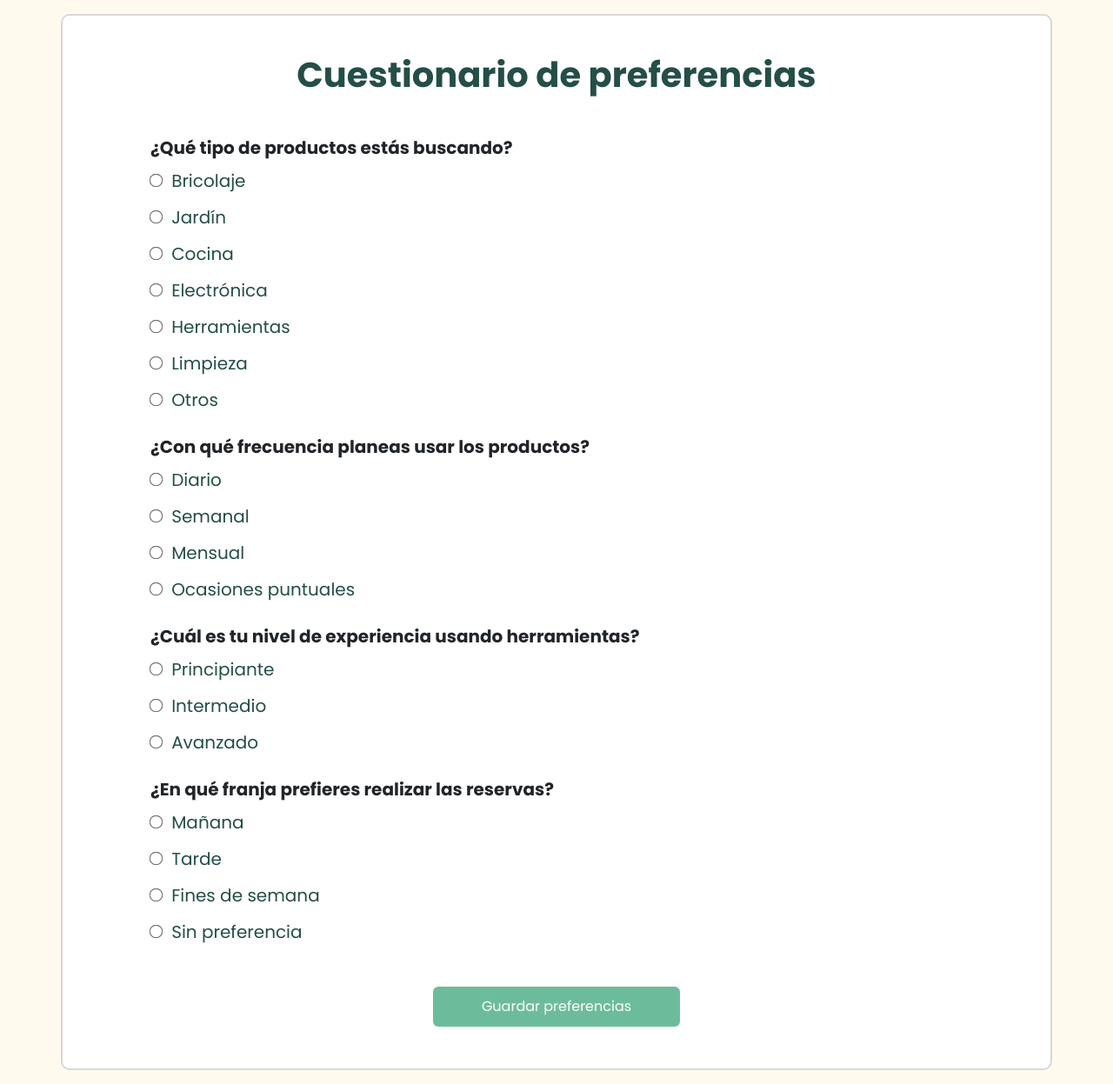
After one commit to COSATECA-TFG/Cosateca, a Django app: page /cuestionario_preferencias in a window 1280 px wide. The commit adds this page. Shown: the whole page at 87% size. Run offline with Django 5.2, Linux system fonts and the light colour scheme.

Commit message:
feature: Se ha implementado el caso de uso de realizar cuestionario inicial de preferencias

```diff
--- a/cosateca/usuario/forms.py
+++ b/cosateca/usuario/forms.py
@@ -71,3 +71,10 @@ class RegistroForm(forms.Form):
 class InicioSesionForm(forms.Form):
     nombre_usuario = forms.CharField(required=True, label='', widget=forms.TextInput(attrs={'placeholder': 'Nombre de usuario', 'class':'form-control input_formulario_inicio_sesion'}))
     contraseña = forms.CharField(required=True, label='', widget=forms.PasswordInput(attrs={'placeholder': 'Contraseña', 'class':'form-control input_formulario_inicio_sesion'}))
+
+
+class CuestionarioForm(forms.Form):
+    tarea_tipo = forms.ChoiceField(required=True, choices=[('Bricolaje', 'Bricolaje'), ('Jardín', 'Jardín'), ('Cocina', 'Cocina'), ('Electrónica', 'Electrónica'), ('Herramientas', 'Herramientas'), ('Limpieza', 'Limpieza'), ('Otros', 'Otros')], label='¿Qué tipo de productos estás buscando?', widget=forms.RadioSelect(attrs={'id': 'select_tipo',}))
+    frecuencia_uso = forms.ChoiceField(required=True, choices=[('Diario', 'Diario'), ('Semanal', 'Semanal'), ('Mensual', 'Mensual'), ('Ocasiones puntuales', 'Ocasiones puntuales')], label='¿Con qué frecuencia planeas usar los productos?', widget=forms.RadioSelect(attrs={'id': 'select_frecuencia',}))
+    experiencia = forms.ChoiceField(required=True, choices=[('Principiante', 'Principiante'), ('Intermedio', 'Intermedio'), ('Avanzado', 'Avanzado')], label='¿Cuál es tu nivel de experiencia usando herramientas?', widget=forms.RadioSelect(attrs={'id': 'select_experiencia',}))
+    franja_horaria = forms.ChoiceField(required=True, choices=[('Mañana', 'Mañana'), ('Tarde', 'Tarde'), ('Fines de semana', 'Fines de semana'), ('Sin preferencia', 'Sin preferencia')], label='¿En qué franja prefieres realizar las reservas?', widget=forms.RadioSelect(attrs={'id': 'select_franja',}))
--- a/cosateca/usuario/static/usuario/css/style.css
+++ b/cosateca/usuario/static/usuario/css/style.css
@@ -108,6 +108,10 @@ section > form > div:first-child{
 
 }
 
+.boton_envio_formulario:hover {
+  opacity: 0.9;
+}
+
 /* Inicio de sesión */
 
 
@@ -145,3 +149,46 @@ section > form > div:first-child{
     width: 30% !important;
 
 }
+
+/* Cuestionario */
+
+.item-radio {
+  display: flex;
+  align-items: center;
+  margin-bottom: 0.75rem;
+}
+
+.item-radio input[type="radio"] {
+  margin-right: 0.5rem;
+
+}
+
+.item-radio label {
+  color: #244E47;
+  font-size: 1rem;
+}
+
+.titulo_cuestionario {
+  text-align: center;
+  font-weight: bold;
+  font-size: 40px;
+  color: #244E47;
+  margin-top: 4%;
+  margin-bottom: 4%;
+}
+
+.preguntas_cuestionario {
+  margin-left: 8%;
+  margin-right: 0;
+  font-size: 1.25rem;
+}
+
+.preguntas_cuestionario label,
+.preguntas_cuestionario strong {
+  font-size: 1.25rem;
+}
+
+.preguntas_cuestionario input[type="radio"] {
+  transform: scale(1.2);
+  margin-right: 0.7rem;
+}
--- /dev/null
+++ b/cosateca/usuario/templates/cuestionario_preferencias.html
@@ -0,0 +1,70 @@
+{% extends "base.html" %}
+{% block title %}Cuestionario de preferencias{% endblock %}
+{% block content %}
+
+<div class="container formulario_registro">
+  <h2 class="titulo_cuestionario">Cuestionario de preferencias</h2>
+
+  <form method="post">
+    {% csrf_token %}
+    <div class ="preguntas_cuestionario">
+
+        <div class="mb-4">
+        <label class="form-label" for="select_tipo">
+            <strong>¿Qué tipo de productos estás buscando?</strong>
+        </label>
+        {% for radio in form.tarea_tipo %}
+            <div class="item-radio">
+            {{ radio.tag }}
+            <label for="{{ radio.id_for_label }}">{{ radio.choice_label }}</label>
+            </div>
+        {% endfor %}
+        </div>
+
+        <div class="mb-4">
+        <label class="form-label" for="select_frecuencia">
+            <strong>¿Con qué frecuencia planeas usar los productos?</strong>
+        </label>
+        {% for radio in form.frecuencia_uso %}
+            <div class="item-radio">
+            {{ radio.tag }}
+            <label for="{{ radio.id_for_label }}">{{ radio.choice_label }}</label>
+            </div>
+        {% endfor %}
+        </div>
+
+        <div class="mb-4">
+        <label class="form-label" for="select_experiencia">
+            <strong>¿Cuál es tu nivel de experiencia usando herramientas?</strong>
+        </label>
+        {% for radio in form.experiencia %}
+            <div class="item-radio">
+            {{ radio.tag }}
+            <label for="{{ radio.id_for_label }}">{{ radio.choice_label }}</label>
+            </div>
+        {% endfor %}
+        </div>
+
+        <div class="mb-4">
+        <label class="form-label" for="select_franja">
+            <strong>¿En qué franja prefieres realizar las reservas?</strong>
+        </label>
+        {% for radio in form.franja_horaria %}
+            <div class="item-radio">
+            {{ radio.tag }}
+            <label for="{{ radio.id_for_label }}">{{ radio.choice_label }}</label>
+            </div>
+        {% endfor %}
+        </div>
+
+    </div>
+
+    <div class="text-center mt-5 mb-5">
+      <button type="submit" class="btn btn-primary boton_envio_formulario">
+        Guardar preferencias
+      </button>
+    </div>
+  </form>
+</div>
+
+{% endblock %}
--- a/cosateca/usuario/urls.py
+++ b/cosateca/usuario/urls.py
@@ -7,4 +7,7 @@ from django.conf import settings
 urlpatterns = [
     path('registro', views.registro, name='registro'),
     path('inicio_sesion', views.inicio_sesion, name='inicio_sesion'),
+    path('cuestionario_preferencias', views.cuestionario_preferencias, name='cuestionario_preferencias'),
+    path('menu', views.menu, name='menu'),
+    path('cerrar_sesion', views.cerrar_sesion, name='cerrar_sesion'),
 ]
--- a/cosateca/usuario/views.py
+++ b/cosateca/usuario/views.py
@@ -1,7 +1,9 @@
 from django.shortcuts import render, redirect
-from .forms import RegistroForm, InicioSesionForm
-from .models import Usuario
+from .forms import RegistroForm, InicioSesionForm, CuestionarioForm
+from django.contrib import messages
+from .models import Usuario, Preferencia
 from django.contrib.auth import login, authenticate, logout
+from django.contrib.auth.decorators import login_required
 
 
 
@@ -37,8 +39,9 @@ def registro(request):
 
             nuevo_usuario.set_password(contraseña)
             nuevo_usuario.save()
+            request.session['usuario_id'] = nuevo_usuario.id
 
-            return redirect('/')
+            return redirect('cuestionario_preferencias')
 
     else:
         form = RegistroForm()
@@ -56,11 +59,52 @@ def inicio_sesion(request):
             usuario_autenticado = authenticate(request, username=nombre_usuario, password=contraseña)
 
             if usuario_autenticado is not None:
-                login(request, usuario_autenticado)
-                return redirect('/')
-        else:
-            messages.error(request, "Usuario o contraseña incorrectos.")
+                try:
+                    usuario_autenticado.preferencia
+                    login(request, usuario_autenticado)
+                    return redirect('menu')
+                except Preferencia.DoesNotExist:
+                    request.session['usuario_id'] = usuario_autenticado.id
+                    return redirect('cuestionario_preferencias')
+
     else:
         form = InicioSesionForm()
 
     return render(request, 'inicio_sesion.html', {'form': form})
+
+def cerrar_sesion(request):
+    logout(request)
+    return redirect('/')
+
+def cuestionario_preferencias(request):
+    if request.method == 'POST':
+        form = CuestionarioForm(request.POST)
+        if form.is_valid():
+            usuario_id = request.session.get('usuario_id')
+            if usuario_id:
+                usuario = Usuario.objects.get(id=usuario_id)
+                tarea_tipo = form.cleaned_data['tarea_tipo']
+                frecuencia_uso = form.cleaned_data['frecuencia_uso']
+                experiencia = form.cleaned_data['experiencia']
+                franja_horaria = form.cleaned_data['franja_horaria']
+                nueva_preferencia = Preferencia(
+                    tarea_tipo=tarea_tipo,
+                    frecuencia_uso=frecuencia_uso,
+                    experiencia=experiencia,
+                    franja_horaria=franja_horaria,
+                    usuario=usuario
+                )
+                nueva_preferencia.save()
+                login(request, usuario)
+                request.session.pop('usuario_id', None)
+                return redirect('menu')
+
+    else:
+        form = CuestionarioForm()
+
+    return render(request, 'cuestionario_preferencias.html', {'form': form})
+
+
+@login_required
+def menu(request):
+            return render(request, 'menu.html')
```
Also changed, not shown: cosateca/core/templates/home.html (+12 -3 lines), cosateca/usuario/templates/menu.html (added, +7 -0 lines).
